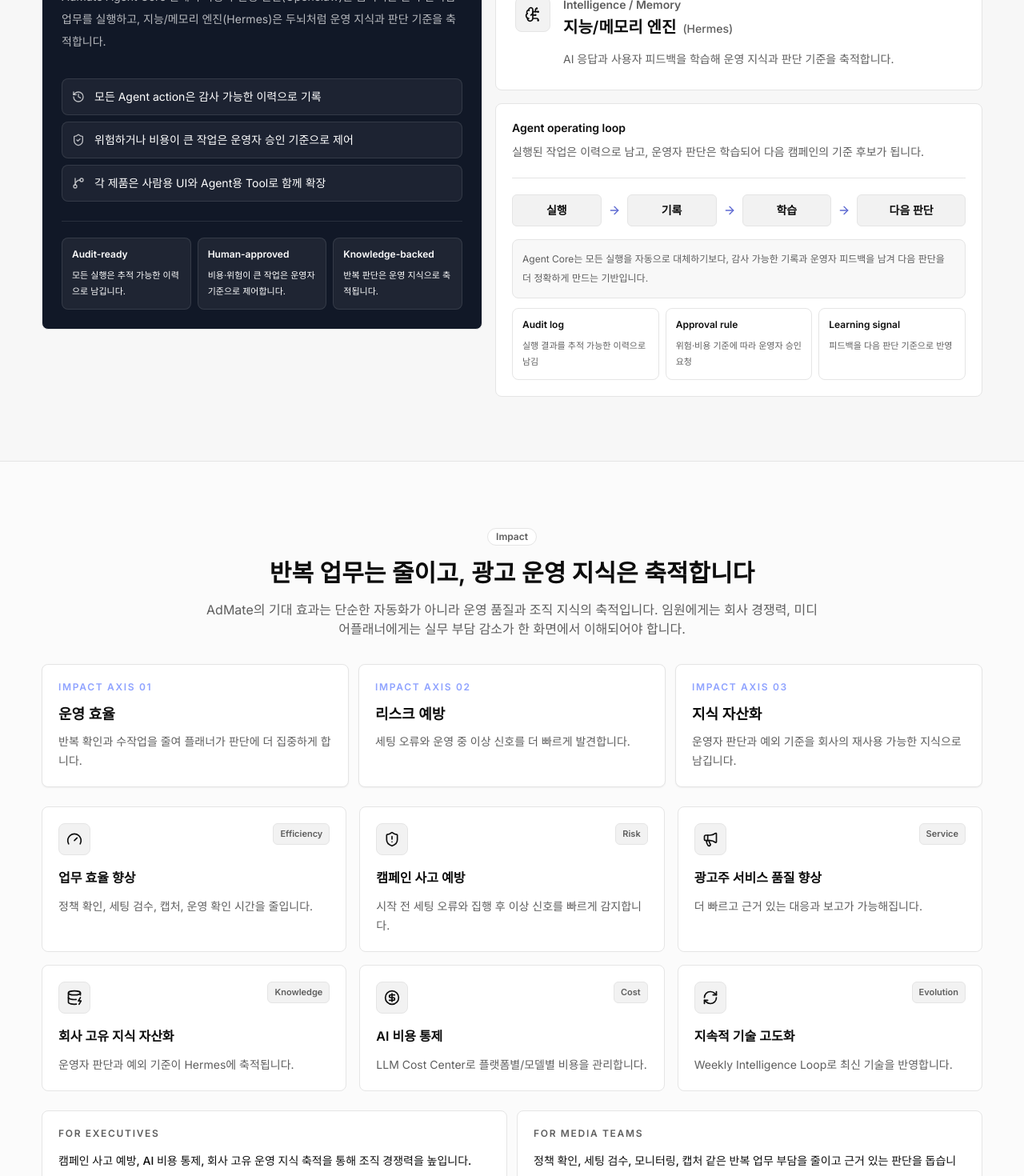
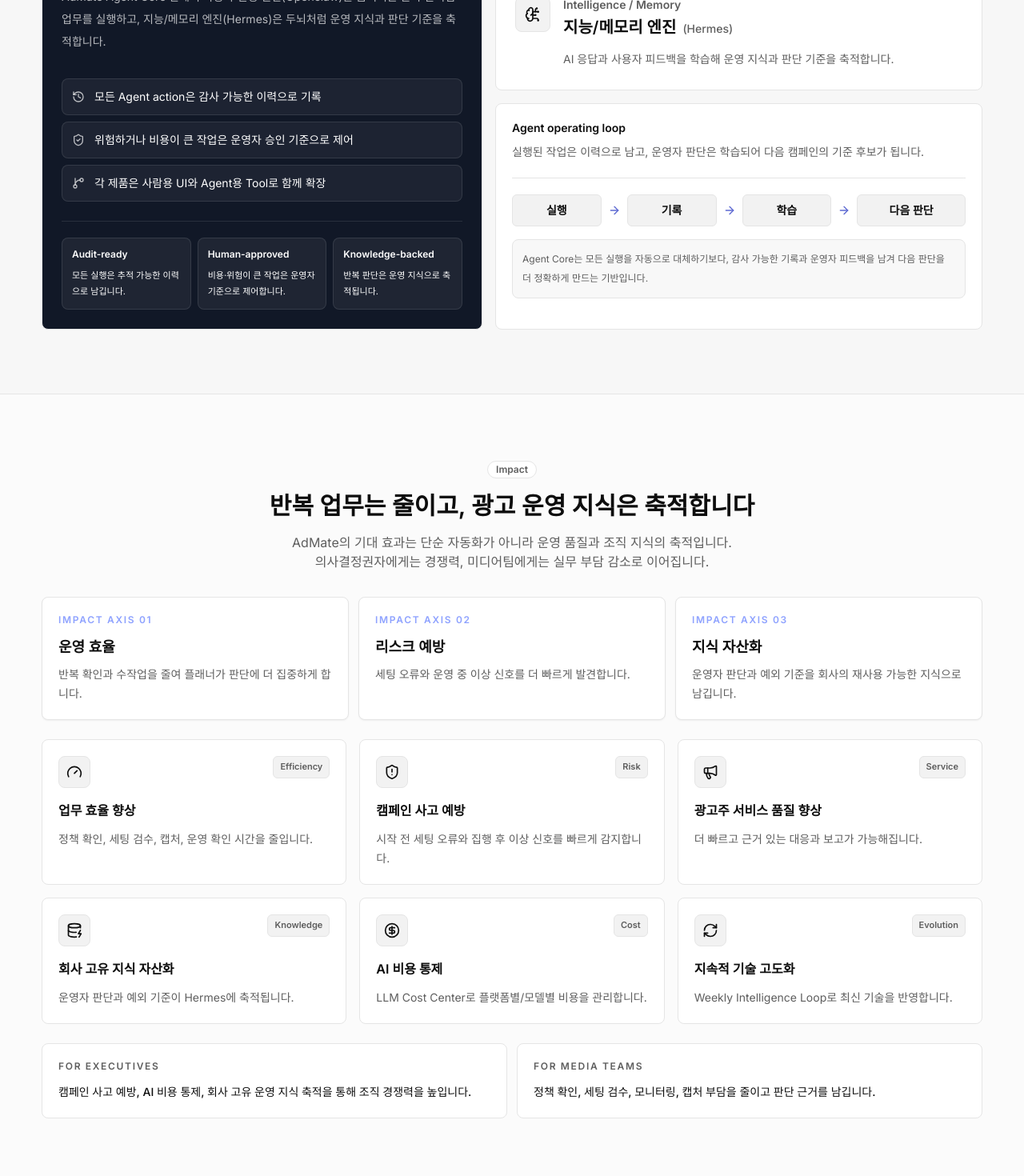
Before and after one commit to Jhongjin/admate-homepage, a Next.js app: page / in a window 1280 px wide. Shown: the part 6540-8010 px from the top of the page at 80% size. Built offline with nearby package versions, Linux system fonts and the light colour scheme.

Commit message:
Simplify Agent Core and Impact layout

```diff
--- a/src/components/home/AgentCoreSection.tsx
+++ b/src/components/home/AgentCoreSection.tsx
@@ -29,21 +29,6 @@
   },
 ]
 
-const loopOutputs = [
-  {
-    label: "Audit log",
-    description: "실행 결과를 추적 가능한 이력으로 남김",
-  },
-  {
-    label: "Approval rule",
-    description: "위험·비용 기준에 따라 운영자 승인 요청",
-  },
-  {
-    label: "Learning signal",
-    description: "피드백을 다음 판단 기준으로 반영",
-  },
-]
-
 export function AgentCoreSection() {
   return (
     <section id="agent-core" className="border-b border-border bg-background py-20">
@@ -68,7 +53,7 @@
           }
         />
 
-        <div className="grid gap-4 lg:grid-cols-[0.95fr_1.05fr] lg:items-start">
+        <div className="grid gap-4 lg:grid-cols-[0.95fr_1.05fr]">
           <Card className="overflow-hidden bg-[#111827] text-white">
             <CardContent className="p-6">
               <Badge variant="outline" className="border-white/20 bg-white/10 text-white">
@@ -107,10 +92,10 @@
             </CardContent>
           </Card>
 
-          <div className="grid gap-4">
+          <div className="grid h-full gap-4 lg:grid-rows-[auto_auto_1fr]">
             {corePillars.map((pillar) => (
-              <Card key={pillar.title} className="min-h-[140px]">
-                <CardContent className="flex min-h-[140px] items-center p-6">
+              <Card key={pillar.title}>
+                <CardContent className="p-6">
                   <div className="flex items-start gap-4">
                     <div className="flex h-11 w-11 shrink-0 items-center justify-center rounded-lg border border-border bg-muted">
                       <pillar.icon className="h-5 w-5" aria-hidden="true" />
@@ -130,7 +115,7 @@
               </Card>
             ))}
 
-            <Card className="min-h-[252px] p-5">
+            <Card className="flex flex-col p-5">
               <div>
                 <div className="text-sm font-semibold">Agent operating loop</div>
                 <p className="mt-2 text-sm leading-6 text-muted-foreground">
@@ -154,14 +139,6 @@
                 Agent Core는 모든 실행을 자동으로 대체하기보다, 감사 가능한 기록과 운영자 피드백을 남겨
                 다음 판단을 더 정확하게 만드는 기반입니다.
               </div>
-              <div className="mt-3 grid gap-2 sm:grid-cols-3">
-                {loopOutputs.map((output) => (
-                  <div key={output.label} className="rounded-lg border border-border bg-card p-3">
-                    <div className="text-xs font-semibold text-foreground">{output.label}</div>
-                    <p className="mt-2 text-[11px] leading-5 text-muted-foreground">{output.description}</p>
-                  </div>
-                ))}
-              </div>
             </Card>
           </div>
         </div>
--- a/src/components/home/ImpactSection.tsx
+++ b/src/components/home/ImpactSection.tsx
@@ -27,7 +27,16 @@
         <SectionHeading
           eyebrow="Impact"
           title="반복 업무는 줄이고, 광고 운영 지식은 축적합니다"
-          description="AdMate의 기대 효과는 단순한 자동화가 아니라 운영 품질과 조직 지식의 축적입니다. 임원에게는 회사 경쟁력, 미디어플래너에게는 실무 부담 감소가 한 화면에서 이해되어야 합니다."
+          description={
+            <>
+              <span className="block">
+                AdMate의 기대 효과는 단순 자동화가 아니라 운영 품질과 조직 지식의 축적입니다.
+              </span>
+              <span className="block">
+                의사결정권자에게는 경쟁력, 미디어팀에게는 실무 부담 감소로 이어집니다.
+              </span>
+            </>
+          }
           align="center"
         />
 
@@ -67,7 +76,7 @@
             <div className="text-xs font-semibold uppercase tracking-[0.14em] text-muted-foreground">
               For executives
             </div>
-            <p className="mt-3 text-sm font-medium leading-7 text-foreground">
+            <p className="mt-3 text-sm font-medium leading-6 text-foreground">
               캠페인 사고 예방, AI 비용 통제, 회사 고유 운영 지식 축적을 통해 조직 경쟁력을 높입니다.
             </p>
           </div>
@@ -75,8 +84,8 @@
             <div className="text-xs font-semibold uppercase tracking-[0.14em] text-muted-foreground">
               For media teams
             </div>
-            <p className="mt-3 text-sm font-medium leading-7 text-foreground">
-              정책 확인, 세팅 검수, 모니터링, 캡처 같은 반복 업무 부담을 줄이고 근거 있는 판단을 돕습니다.
+            <p className="mt-3 text-sm font-medium leading-6 text-foreground">
+              정책 확인, 세팅 검수, 모니터링, 캡처 부담을 줄이고 판단 근거를 남깁니다.
             </p>
           </div>
         </div>
```
